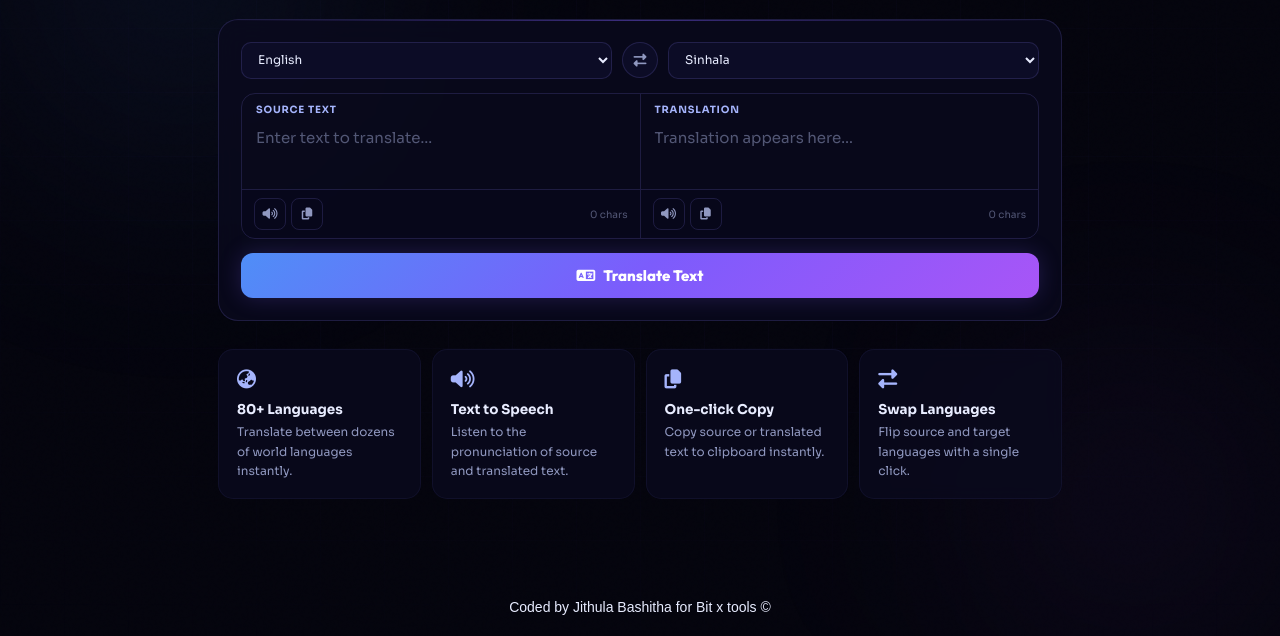
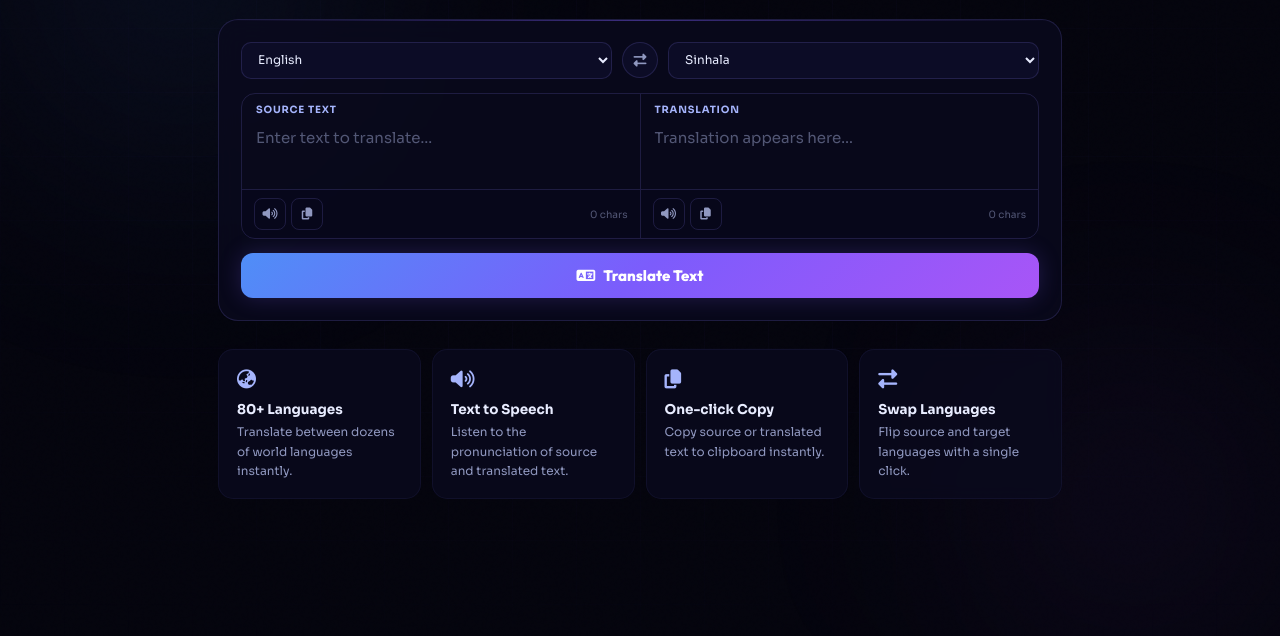
Before and after one commit to NethinduSL/Tool-site, a website: page public/translator.html in a window 1280 px wide. Shown: the part 164-800 px from the top of the page. Drawn offline with Linux system fonts and the light colour scheme.

Commit message:
Update translator.html

```diff
--- a/public/translator.html
+++ b/public/translator.html
@@ -223,9 +223,6 @@ nav{position:fixed;top:0;left:0;right:0;z-index:200;padding:14px 28px;display:fl
     <div class="icard"><div class="icard-ico"><i class="fas fa-right-left"></i></div><div class="icard-title">Swap Languages</div><div class="icard-desc">Flip source and target languages with a single click.</div></div>
   </div>
 </div>
-<footer style="width: 100%; background: transparent; padding: 20px 0; text-align: center; font-family: sans-serif; color: inherit; font-size: 14px; border: none;">
-    Coded by Jithula Bashitha for Bit x tools ©
-</footer>
 <script>
 /* CURSOR */
 const CU=document.getElementById('cur'),CR=document.getElementById('curR');
```
